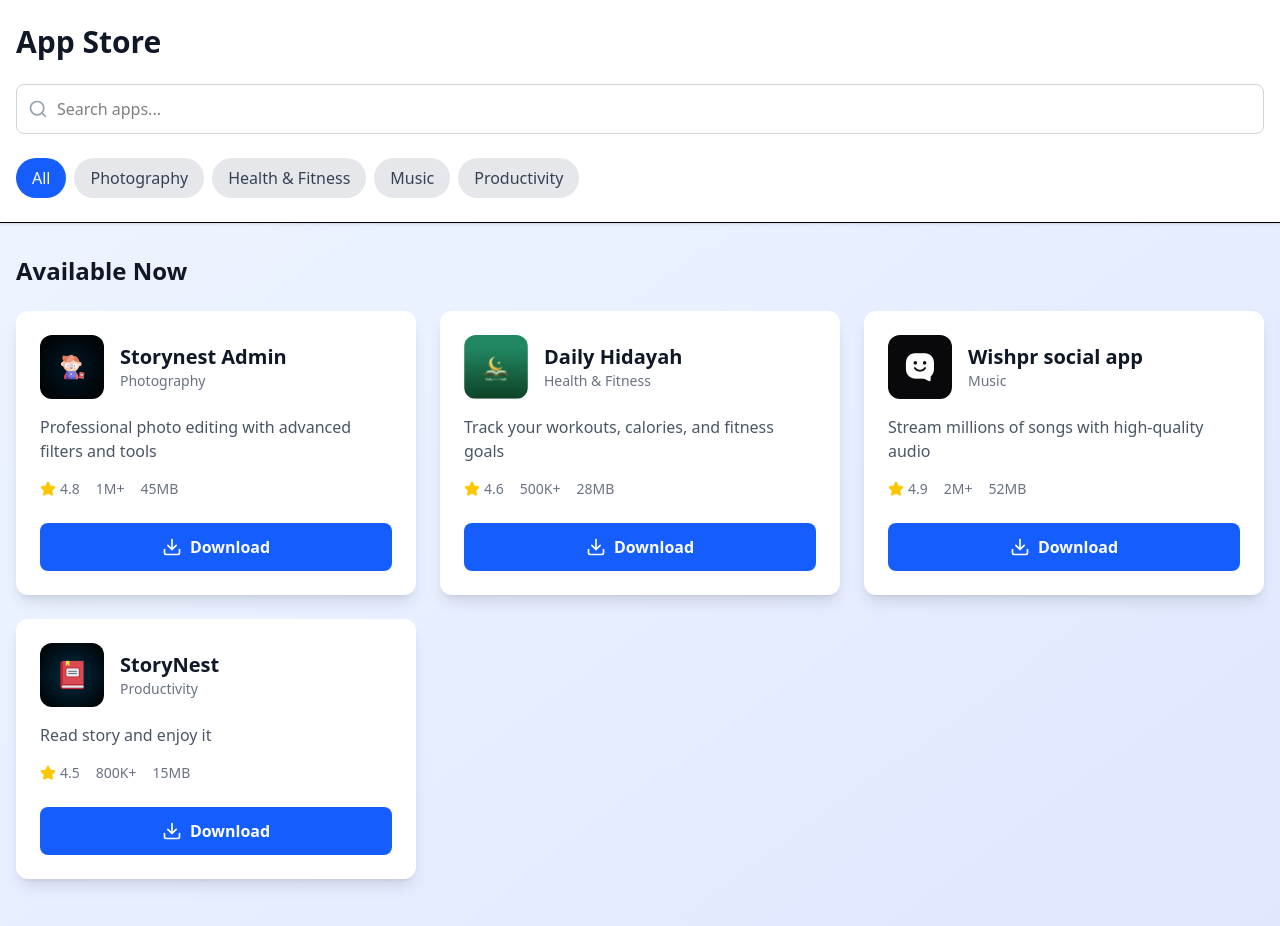
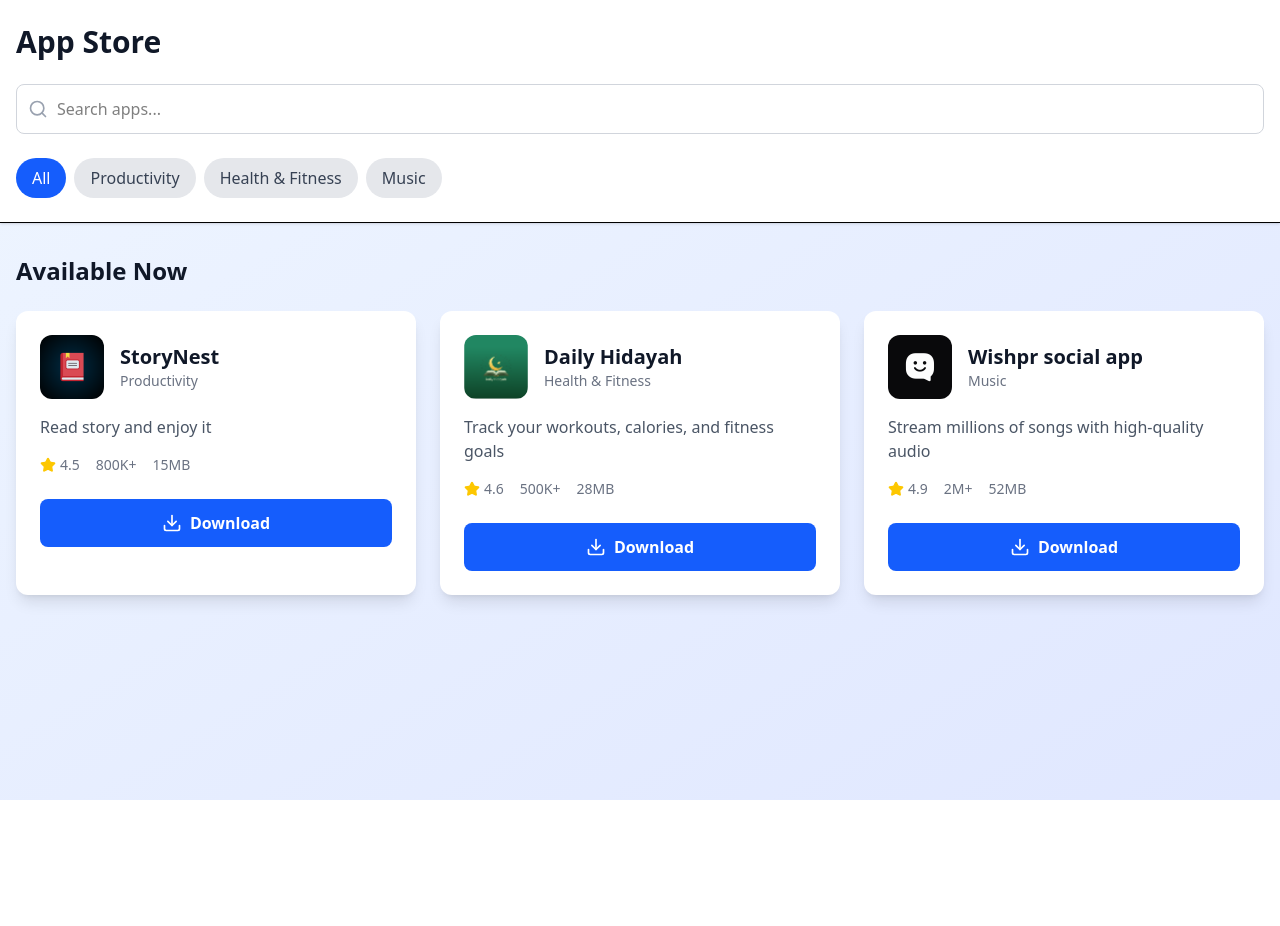
Before and after one commit to tawsifulalamraiyan/react-app-store, a React (Vite) app: page / in a window 1280 px wide. Shown: the top 926 px of the page. After the commit the page ends 800 px from the top, so only its background shows below. Built offline with nearby package versions, Linux system fonts and the light colour scheme.

Commit message:
first commit

```diff
--- a/src/constants/index.ts
+++ b/src/constants/index.ts
@@ -10,7 +10,6 @@ interface AppData {
   link?: string; // Optional since some apps might not have links
 }
 
-import storynestadmin from "../assets/storynest-admin.png";
 import dailyhidayah from "../assets/daily-hidayah.png";
 import storynest from "../assets/storynest.png";
 import wishpr from "../assets/wishpr.png";
@@ -18,14 +17,15 @@ import wishpr from "../assets/wishpr.png";
 export const sampleAppData: AppData[] = [
   {
     id: 1,
-    name: "Storynest Admin",
-    logo: storynestadmin,
-    category: "Photography",
-    rating: 4.8,
-    downloads: "1M+",
-    size: "45MB",
-    description: "Professional photo editing with advanced filters and tools",
-    link: "https://expo.dev/artifacts/eas/sSJedwwMKD3778JHYqJT26.apk",
+    name: "StoryNest",
+    logo: storynest,
+    category: "Productivity",
+    rating: 4.5,
+    downloads: "800K+",
+    size: "15MB",
+    description: "Read story and enjoy it",
+    link: "https://expo.dev/artifacts/eas/j2xaq3HQ8n27jHVwD9mzz.apk",
+    // No link property - will show "Coming Soon"
   },
   {
     id: 2,
@@ -49,16 +49,4 @@ export const sampleAppData: AppData[] = [
     description: "Stream millions of songs with high-quality audio",
     link: "https://expo.dev/artifacts/eas/6BTrtexSz41fBBDUp5UW49.apk",
   },
-  {
-    id: 4,
-    name: "StoryNest",
-    logo: storynest,
-    category: "Productivity",
-    rating: 4.5,
-    downloads: "800K+",
-    size: "15MB",
-    description: "Read story and enjoy it",
-    link: "https://expo.dev/artifacts/eas/j2xaq3HQ8n27jHVwD9mzz.apk",
-    // No link property - will show "Coming Soon"
-  },
 ];
```
